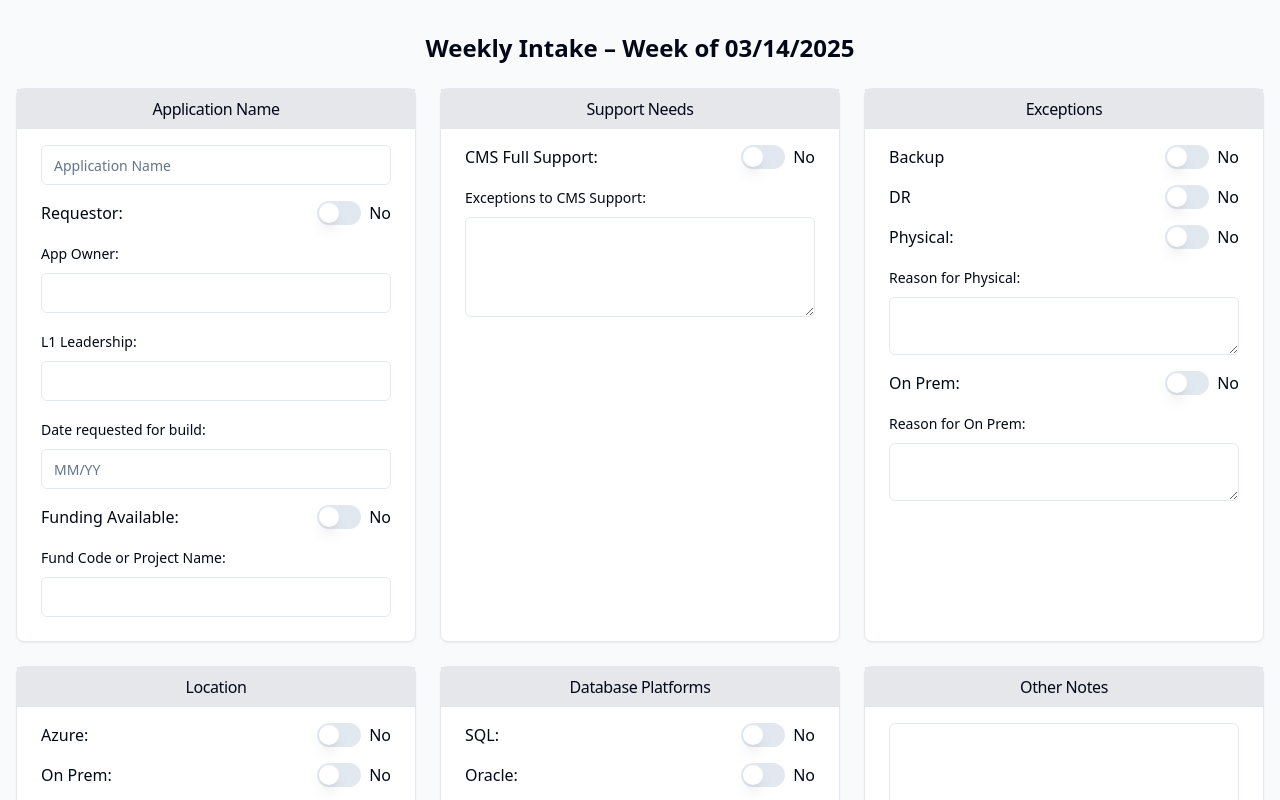
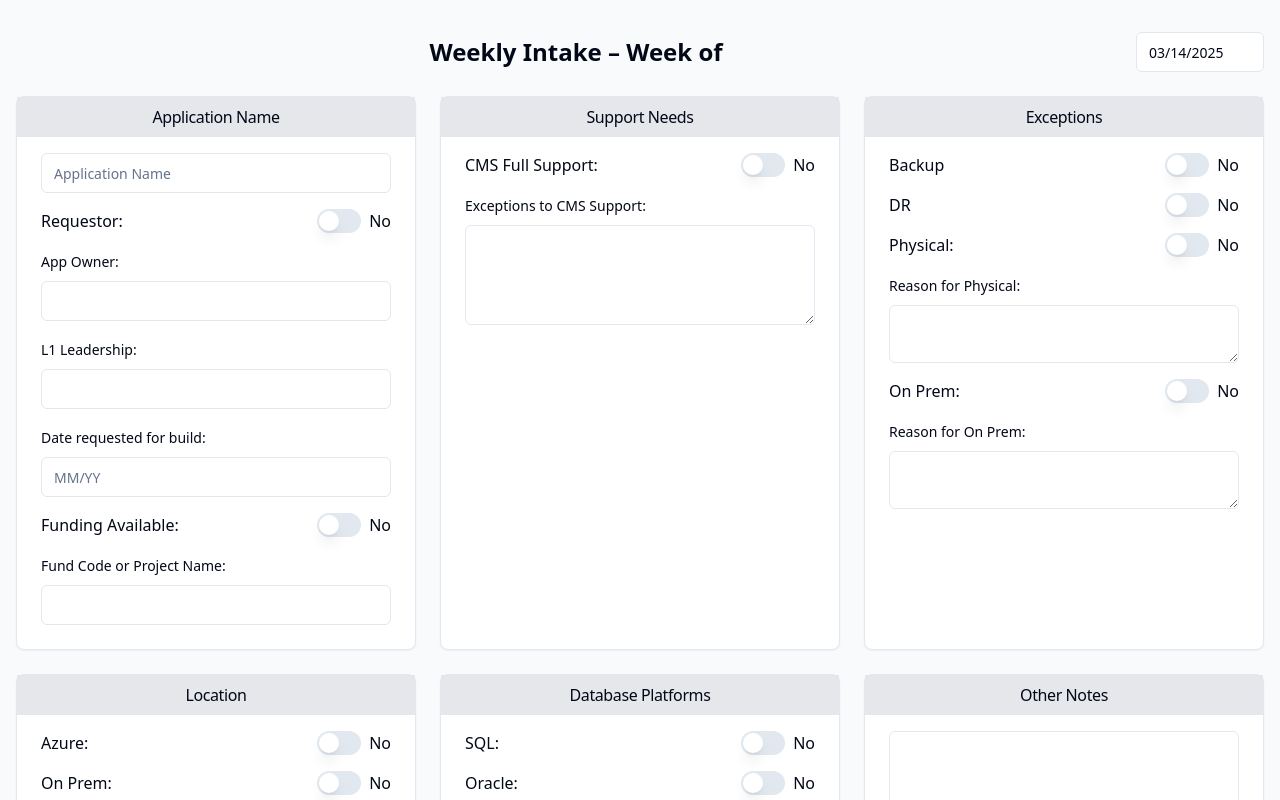
Before and after one commit to Jeevanhm/intake-form-g1, a React (Vite) app: page / in a window 1280 px wide. Shown: the top 800 px of the page. Built offline with nearby package versions, Linux system fonts and the light colour scheme.

Commit message:
Replace hardcoded date with input
Replaced the hardcoded date "03/13/2025" with an input field to allow users to enter the date.

```diff
--- a/src/components/WeeklyIntakeForm.tsx
+++ b/src/components/WeeklyIntakeForm.tsx
@@ -11,7 +11,9 @@ import { toast } from "sonner";
 const WeeklyIntakeForm = () => {
   const currentDate = new Date();
   const formattedDate = format(currentDate, "MM/dd/yyyy");
-  const weekFormatted = format(currentDate, "MM/dd/yyyy");
+
+  // State for the week date
+  const [weekDate, setWeekDate] = useState(formattedDate);
 
   // Form state
   const [formData, setFormData] = useState({
@@ -108,7 +110,16 @@ const WeeklyIntakeForm = () => {
 
   return (
     <div className="container mx-auto py-8 px-4">
-      <h1 className="text-2xl font-bold mb-6 text-center">Weekly Intake – Week of {weekFormatted}</h1>
+      <div className="flex justify-between items-center mb-6">
+        <h1 className="text-2xl font-bold text-center flex-grow">Weekly Intake – Week of </h1>
+        <Input
+          type="text"
+          placeholder="MM/DD/YYYY"
+          value={weekDate}
+          onChange={(e) => setWeekDate(e.target.value)}
+          className="w-32"
+        />
+      </div>
 
       <form onSubmit={handleSubmit} className="space-y-6">
         <div className="grid grid-cols-1 md:grid-cols-3 gap-6">
```
